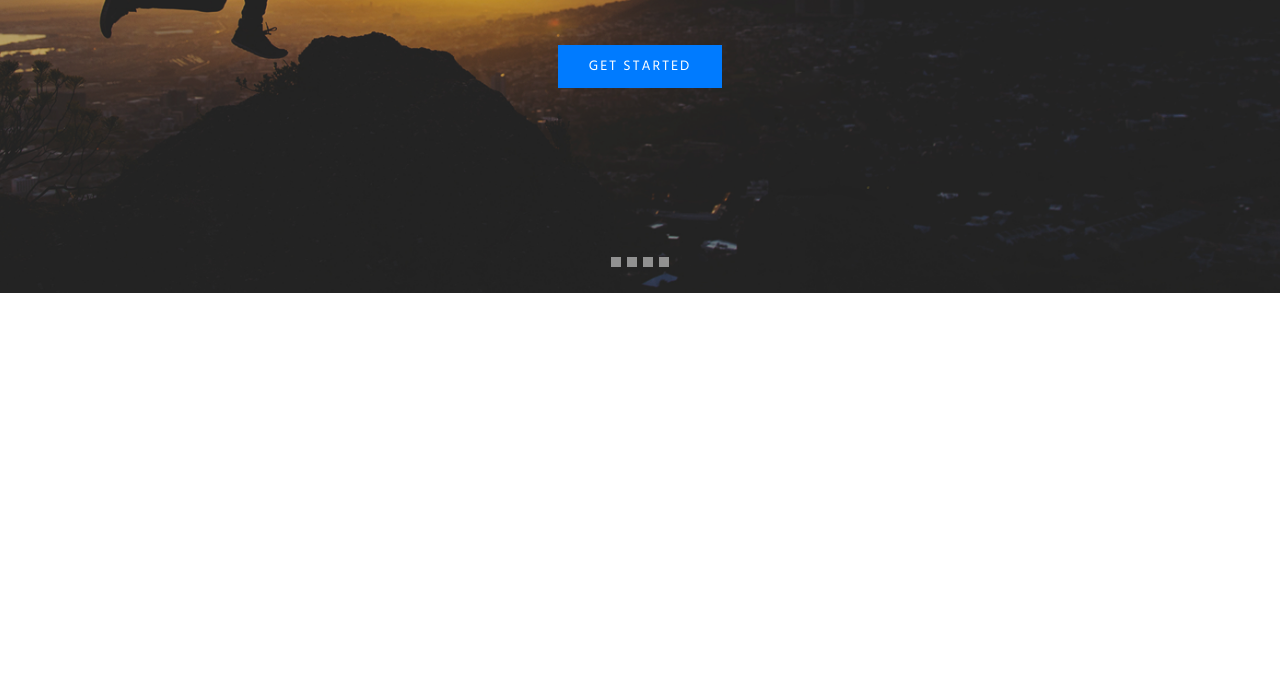
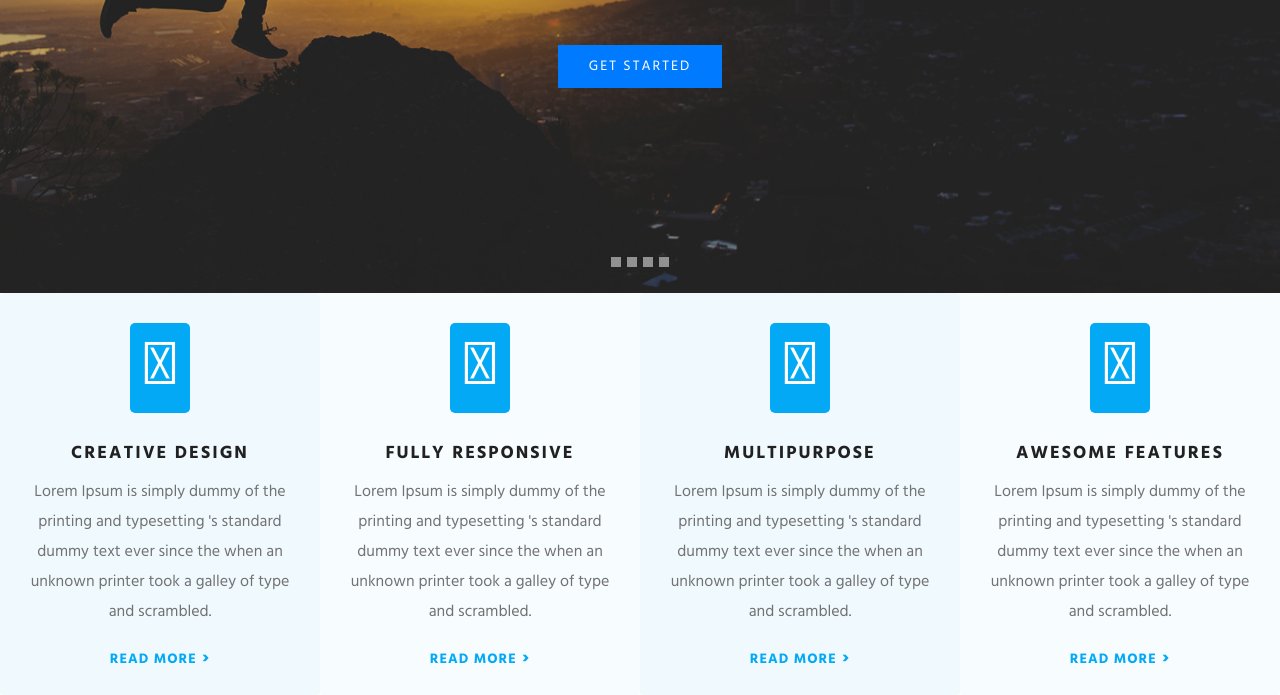
Before and after one commit to Chernovolos/mylab, a website: page src/index.html in a window 1280 px wide. Shown: the part 444-1139 px from the top of the page. Before the commit the page ends 807 px from the top, so only its background shows below. Drawn offline with nearby package versions, Linux system fonts and the light colour scheme; files that its build step writes are made by us from their sources; files whose address does not match are found by name.

Commit message:
added second section

```diff
--- a/src/index.html
+++ b/src/index.html
@@ -247,14 +247,75 @@
             </div>
         </div>
     </div>
-    <section class="section">
-        <section class="container">
+    <section class="section section-card">
+        <div class="container-fluid">
             <div class="row">
-                <div class="col">
-
+                <div class="col-3 p-0">
+                    <div class="card bg-transparent">
+                        <div class="card-background">
+                            <img class="card-img" src="assets/images/card/bd1.png" alt="blue">
+                        </div>
+                        <div class="card-body">
+                            <i class="fas fa-star card-icon"></i>
+                            <h5 class="card-title">Creative Design</h5>
+                            <p class="card-text">
+                                Lorem Ipsum is simply dummy of the printing and typesetting 's standard dummy text ever
+                                since the  when an unknown printer took a galley of type and scrambled.
+                            </p>
+                            <a href="#" class="card-link">Read more</a>
+                        </div>
+                    </div>
+                </div>
+                <div class="col-3 p-0">
+                    <div class="card bg-transparent">
+                        <div class="card-background">
+                            <img class="card-img" src="assets/images/card/bg2.png" alt="blue">
+                        </div>
+                        <div class="card-body">
+                            <i class="fas fa-desktop card-icon"></i>
+                            <h5 class="card-title">Fully Responsive</h5>
+                            <p class="card-text">
+                                Lorem Ipsum is simply dummy of the printing and typesetting 's standard dummy text ever
+                                since the  when an unknown printer took a galley of type and scrambled.
+                            </p>
+                            <a href="#" class="card-link">Read more</a>
+                        </div>
+                    </div>
+                </div>
+                <div class="col-3 p-0">
+                    <div class="card bg-transparent">
+                        <div class="card-background">
+                            <img class="card-img" src="assets/images/card/bd1.png" alt="blue">
+                        </div>
+                        <div class="card-body">
+                            <i class="fas fa-arrows-alt card-icon"></i>
+                            <h5 class="card-title">Multipurpose</h5>
+                            <p class="card-text">
+                                Lorem Ipsum is simply dummy of the printing and typesetting 's standard dummy text ever
+                                since the  when an unknown printer took a galley of type and scrambled.
+                            </p>
+                            <a href="#" class="card-link">Read more</a>
+                        </div>
+                    </div>
+                </div>
+                <div class="col-3 p-0">
+                    <div class="card bg-transparent">
+                        <div class="card-background">
+                            <img class="card-img" src="assets/images/card/bg2.png" alt="blue">
+                        </div>
+                        <div class="card-body">
+                            <i class="fas fa-cog card-icon"></i>
+                            <h5 class="card-title">Awesome Features</h5>
+                            <p class="card-text">
+                                Lorem Ipsum is simply dummy of the printing and typesetting 's standard dummy text ever
+                                since the  when an unknown printer took a galley of type and scrambled.
+                            </p>
+                            <a href="#" class="card-link">Read more</a>
+                        </div>
+                    </div>
                 </div>
             </div>
-        </section>
+        </div>
     </section>
 
 
```
